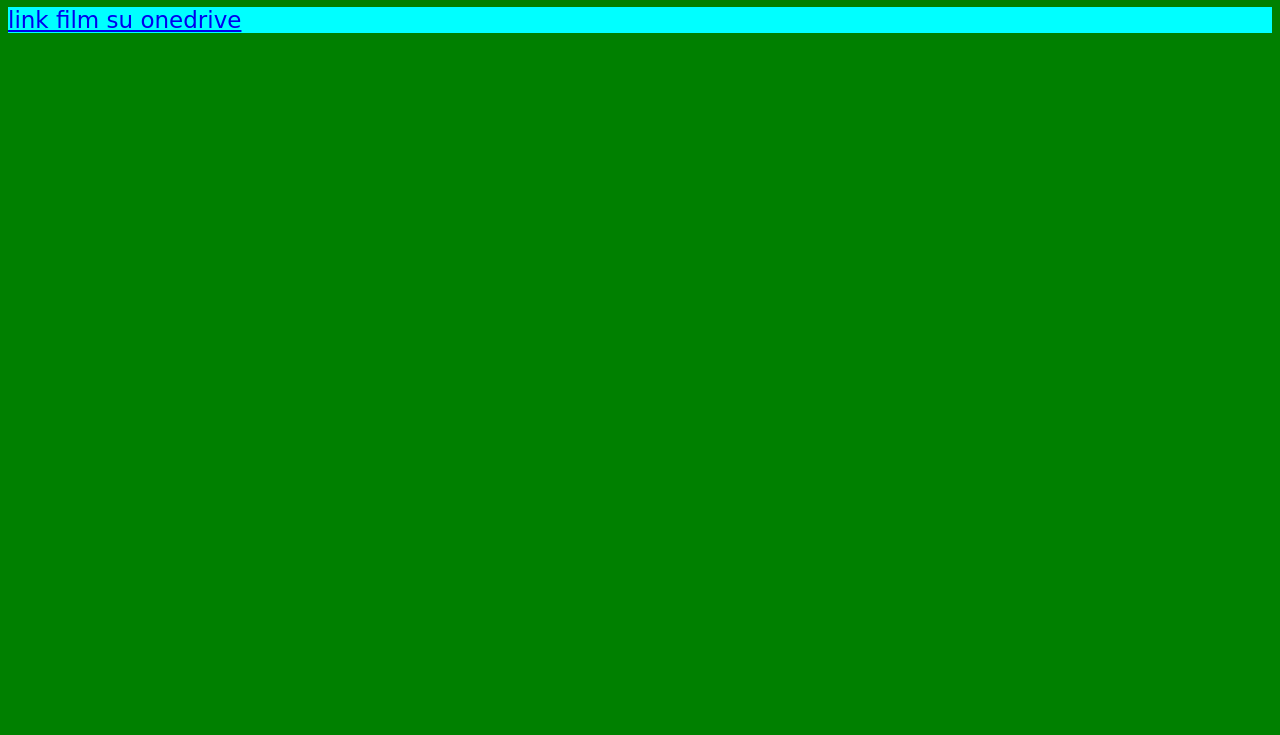
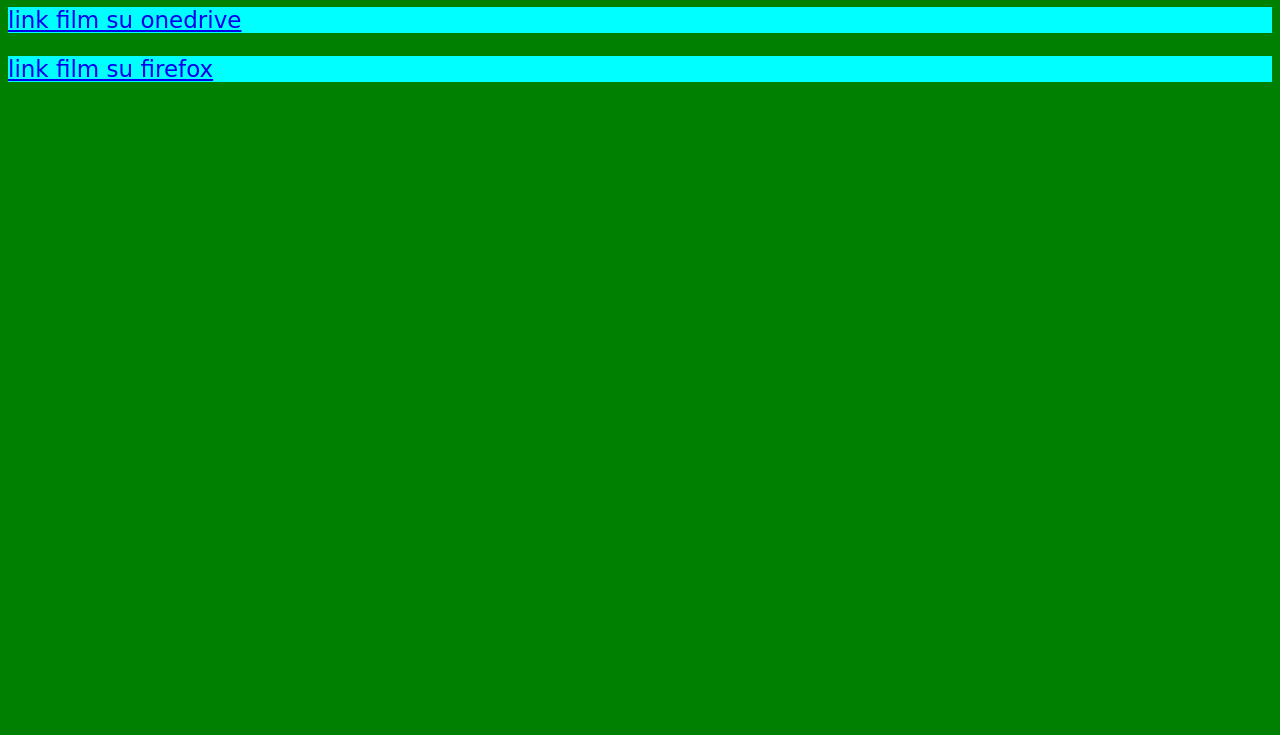
Before and after one commit to valenzanico/algorithm-net-old, a plain HTML site: page articoli/unpesciedinomewanda.html in a window 1280 px wide. Shown: the part 65-800 px from the top of the page. Drawn offline with Linux system fonts and the light colour scheme.

Commit message:
Update unpesciedinomewanda.html

```diff
--- a/articoli/unpesciedinomewanda.html
+++ b/articoli/unpesciedinomewanda.html
@@ -15,6 +15,7 @@
 <body>
     <header><p style="text-align: center">UN pescie di nome wanda</p></header>
     <p><a href="https://onedrive.live.com/embed?cid=2F7EEB1EB61D6F0B&resid=2F7EEB1EB61D6F0B%2143129&authkey=ACVfGzYmBX294bE">link film su onedrive</a></p>
+    <p><a href="https://send.firefox.com/download/784b3e5fd5b1c1ab/#APXD4Jhz48e1jkr1IREynQ">link film su firefox</a></p>
 </body>
 
 </html>
```
